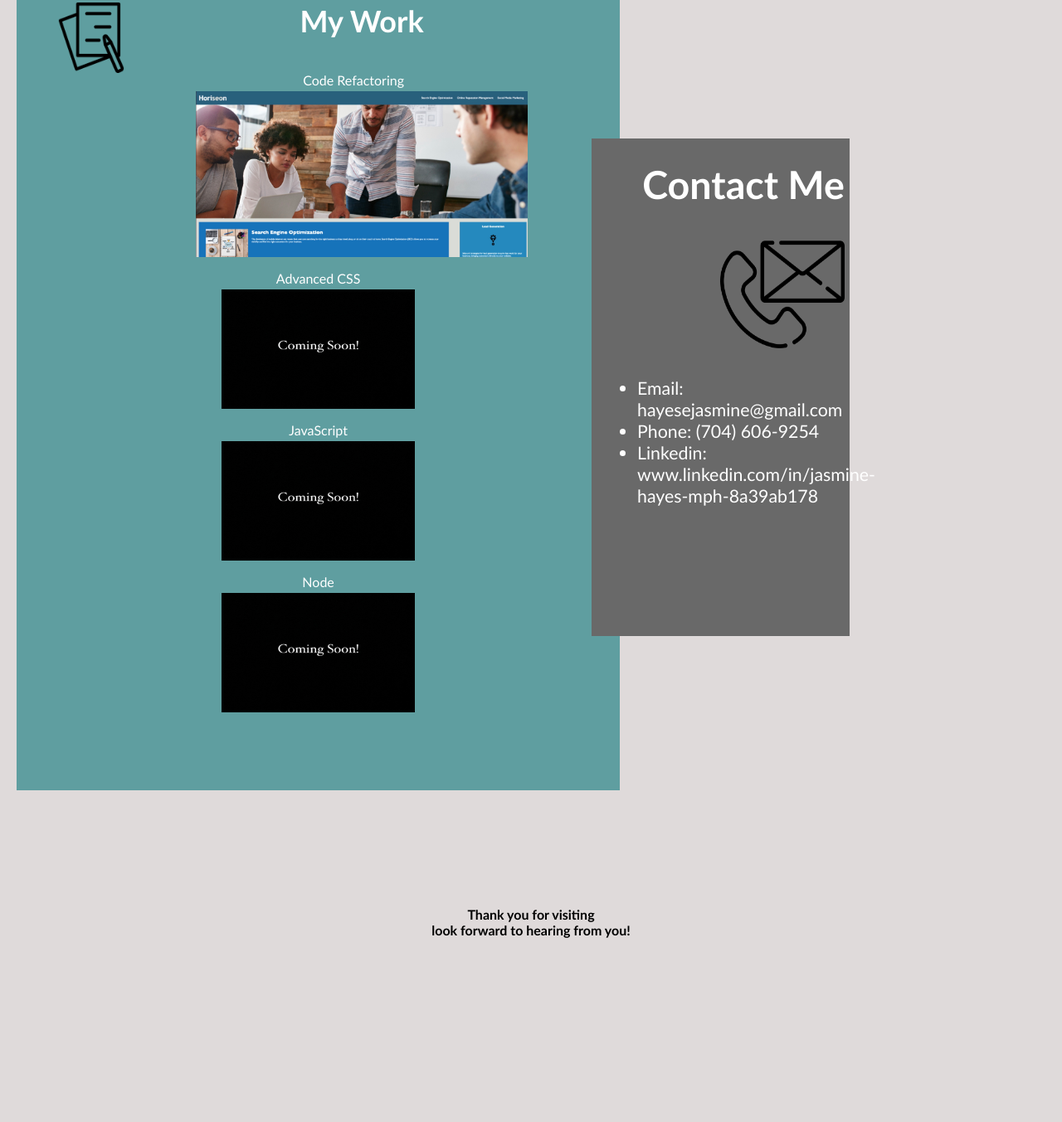
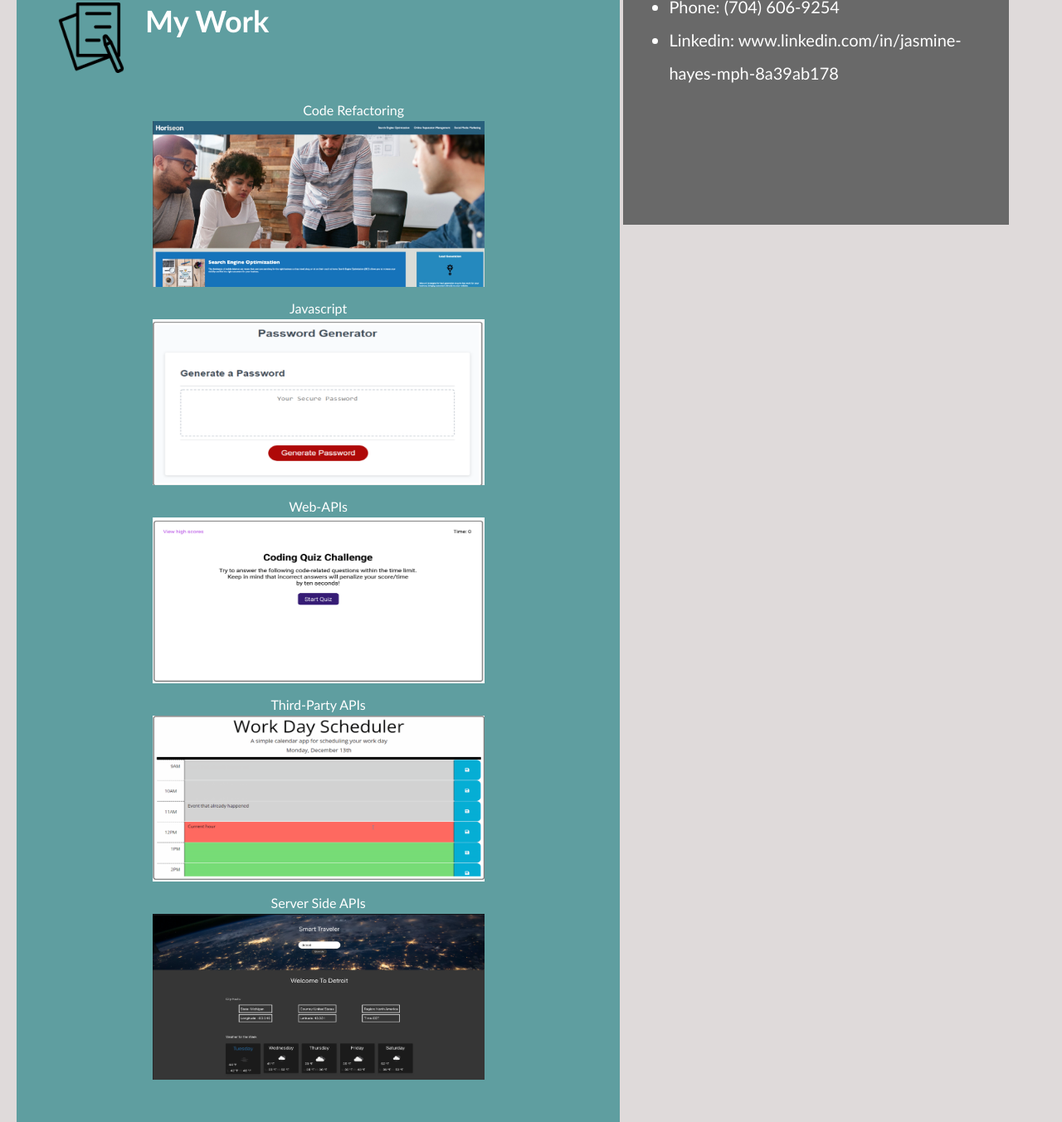
Before and after one commit to hayesejasmine/Professional-Portfolio-JEH, a plain HTML site: page index.html in a window 1280 px wide. Shown: the part 699-2052 px from the top of the page at 83% size. Before the commit the page ends 1860 px from the top, so only its background shows below. Drawn offline with Linux system fonts and the light colour scheme.

Commit message:
updated HTML and CSS to include updated project and challenges

```diff
--- a/Assets/style.css
+++ b/Assets/style.css
@@ -65,7 +65,10 @@ main {
 
 aside {
   text-align: left;
-  padding-bottom: -100%;}
+  padding-bottom: -100%;
+margin-left: 300px;}
+
+
 
 main header {
 padding-top: 10pt;
@@ -77,11 +80,11 @@ padding-bottom: 16pt;
   font-family: 'Trebuchet MS', 'Lucida Sans Unicode', 'Lucida Grande', 'Lucida Sans', Arial, sans-serif;
   background-color:dimgrey;
  font-size: 16pt;
-  margin-right: 20%;
-  width: 20%;
+  margin-right: 5%;
+  width: 32%;
   height: 450pt;
   float: right;
- margin-top: -70%;
+ margin-top: -140%;
  padding-left: 55px;}
 
 .contact {
@@ -90,16 +93,21 @@ padding-bottom: 16pt;
 
 .contact h3 {
   margin-bottom: 10px;
-  text-align: center;
-  font-size: 35pt;
+  padding-left: 90px;
+  font-size: 28pt;
   margin-top: 20pt;}
 
 .contact img {
   margin: 10px auto;
   width: 150px;
   height: 170px;
-  padding-left: 100px;}
+  padding-left: 110px;}
 
+ .contact ul{
+  font-size: 15pt;
+  padding-left: -35px;
+  line-height: 40px;
+ }
 .content {
   font-family: 'Trebuchet MS', 'Lucida Sans Unicode', 'Lucida Grande', 'Lucida Sans', Arial, sans-serif;
   background-color: cadetblue;
@@ -109,14 +117,18 @@ padding-bottom: 16pt;
   height: 300px;
 padding-right: 50px;
 padding-top: 20px;
-width: 70%;}
+width: 70%;
+line-height: 40px;
+text-align: center;
+}
 
 .content img {
 max-height: 300px;}
 
 .content h2 {
   font-size: 36px;
-  margin-bottom: 20pt;}
+  margin-bottom: 40pt;
+text-align: left}
 
 .content2 {
   font-family: 'Trebuchet MS', 'Lucida Sans Unicode', 'Lucida Grande', 'Lucida Sans', Arial, sans-serif;
@@ -124,7 +136,7 @@ max-height: 300px;}
   color: #ffffff;
   margin-bottom: 100px;
   padding: 50px;
-  height: 900px;
+  height: 1300px;
   width: 70%;}
 
 .content2 img{
@@ -132,7 +144,8 @@ max-height: 200px;}
 
 .content2 h2{
 font-size: 36px;
-margin-bottom: 20pt;}
+margin-bottom: 47pt;
+text-align: left;}
 
 .projects h2 {
   text-align: left}
--- a/index.html
+++ b/index.html
@@ -55,15 +55,21 @@
               <img src="Assets/Image 10-23-22 at 4.47 PM.jpg" alt="cleaning up a code image" />
 </section>
 <section>
-            <header>Advanced CSS</header>
-            <a href="COMING SOON" class="image">
-            <img src="Assets/comingsoon.JPG" alt="css logo in front of coding symbols"/></a>
-          <header>JavaScript</header>
-              <a href="COMING SOON" class="image">
-              <img src="Assets/comingsoon.JPG" alt="revolving signals"/></a>
-          <header>Node</header>
-              <a href="COMING SOON" class="image">
-              <img src="Assets/comingsoon.JPG" alt="connection points"/></a>
+            <header>Javascript</header>
+            <a href="https://hayesejasmine.github.io/password-generate/index.html" class="projects">
+            <img src="Assets/javascript-password generator.png" alt= "JS password generator quiz"/></a>
+
+          <header>Web-APIs</header>
+              <a href="https://hayesejasmine.github.io/Coding-Quiz/index.html" class="projects">
+              <img src="Assets/web-api-coding quiz.png" alt="coding quiz"/></a>
+
+          <header>Third-Party APIs</header>
+              <a href="https://hayesejasmine.github.io/Workday-Calender/Develop/index.html" class="projects">
+              <img src="Assets/Third-Party APIs  Work Day Scheduler.png" alt="workday schdeule planner"/></a>
+
+        <header>Server Side APIs</header>
+              <a href="https://beefbones.github.io/travel-planner/" class="projects">
+              <img src="Assets/Server side API.png" alt="travel-planner site"/></a>
     </section>
         </div>
         </section>
```
Also changed, not shown: Assets/Server side API.png (added), Assets/Third-Party APIs  Work Day Scheduler.png (added), Assets/javascript-password generator.png (added), Assets/web-api-coding quiz.png (added), 2 other files.
